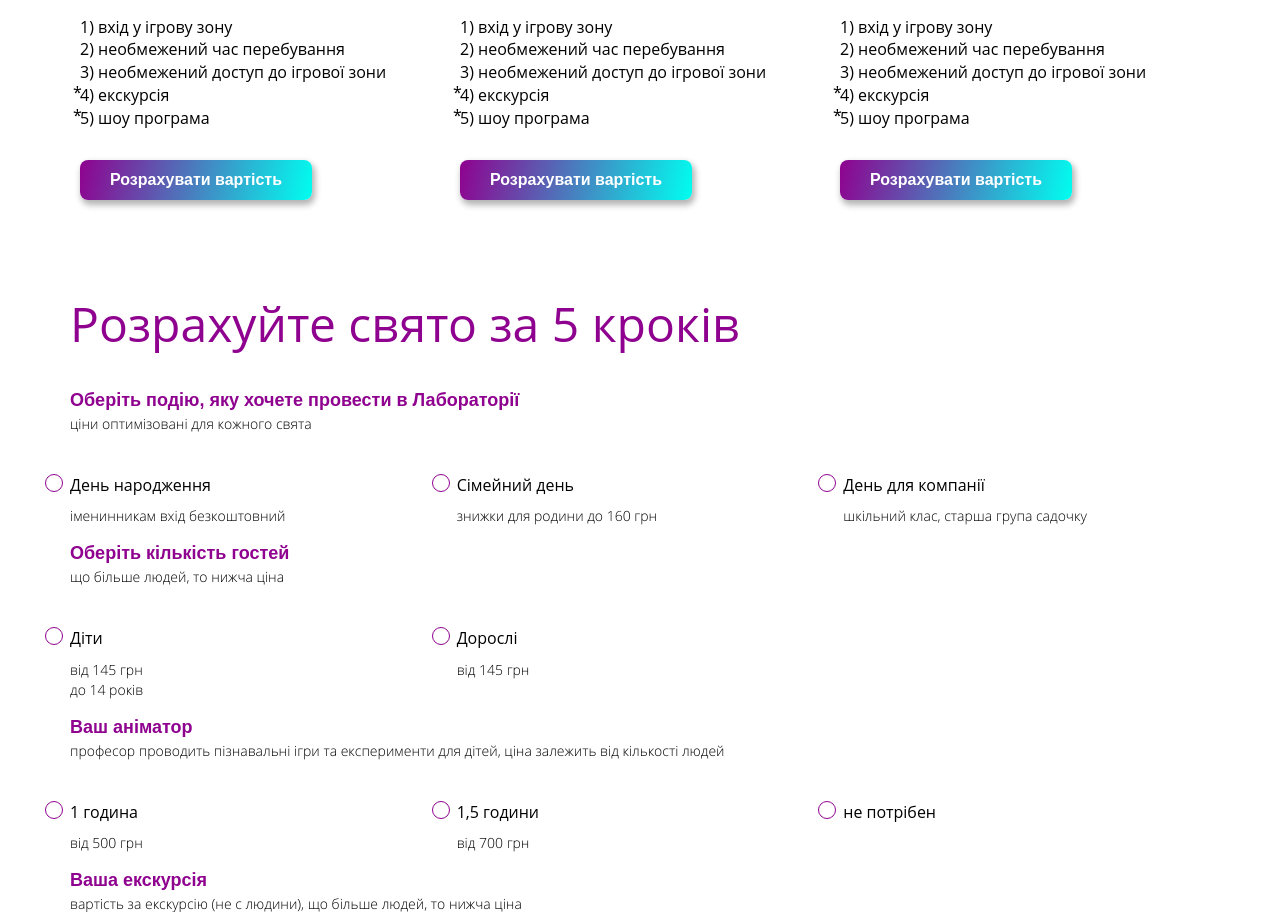
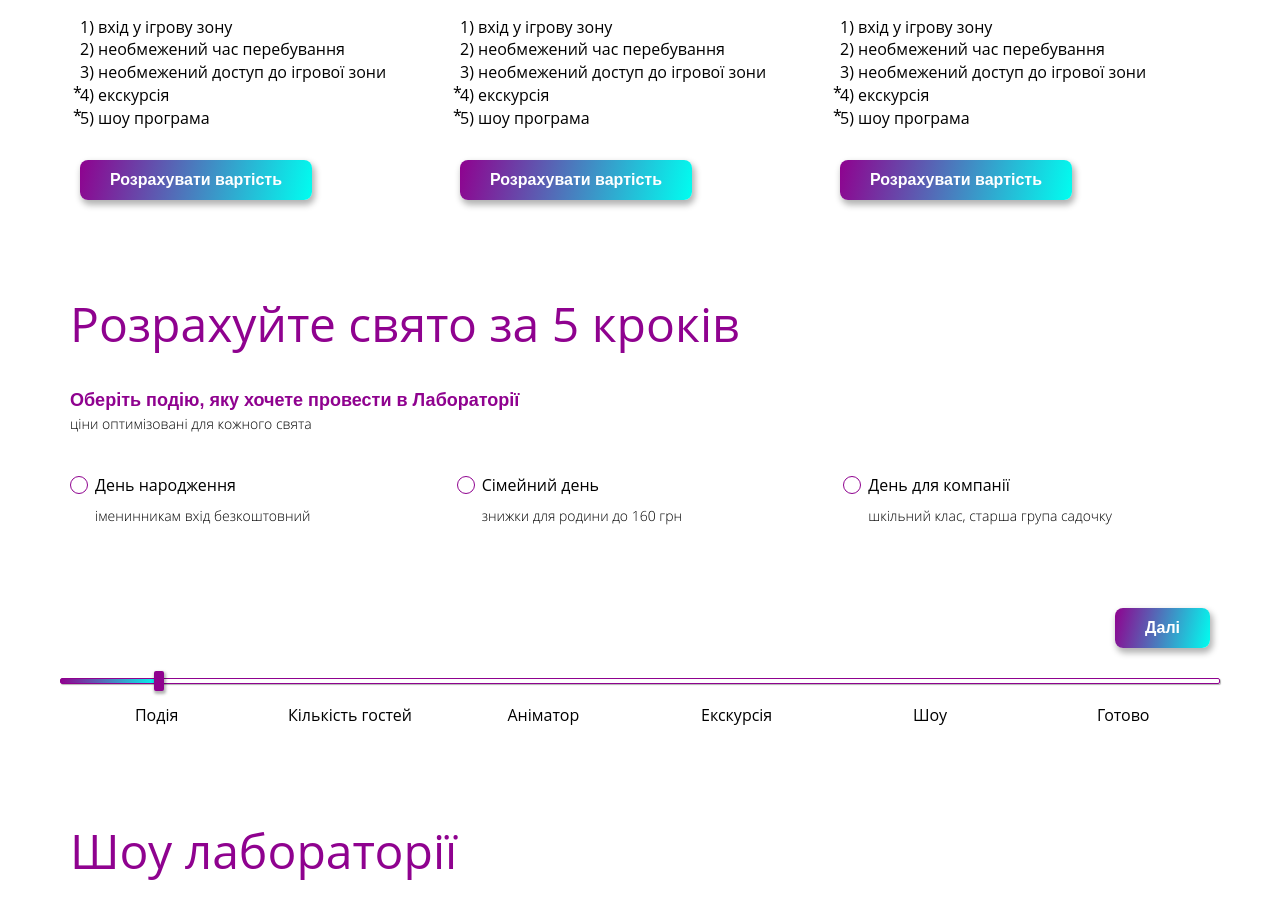
Before and after one commit to Ktara/is-it, a PHP site: page / in a window 1280 px wide. Shown: the part 3444-4356 px from the top of the page. Run offline with PHP 8.4, Linux system fonts and the light colour scheme; some web fonts are replaced.

Commit message:
add calc slider

```diff
--- a/Crazy/css/style.css
+++ b/Crazy/css/style.css
@@ -91,6 +91,7 @@ textarea:focus {
   overflow: hidden;
 }
 .btn {
+  cursor: pointer;
   width: auto;
   height: 40px;
   box-shadow: 2px 4px 6px 1px rgba(0, 0, 0, 0.3);
@@ -421,29 +422,44 @@ textarea:focus {
 }
 /* Calculate section */
 .calculate {
+  width: 100%;
   padding-top: 100px;
 }
-.calculate-slide .section-header {
+.calculate .section-header {
   margin-bottom: 40px;
+}
+.calculate-slide {
+  position: relative;
+  height: 190px;
+  overflow: hidden;
 }
 .calculate-slide-block {
   height: 190px;
+  position: absolute;
+  width: calc(100% - 20px);
+  opacity: 0;
+  display: none;
+}
+.calculate-slide-block:first-child {
+  opacity: 1;
+  display: block;
 }
 .calculate-slide-content .block-sub-header {
   width: 70%;
+  margin-top: 10px;
 }
 .calculate-slide-content label {
+  width: 100%;
+  display: inline-block;
+  margin-left: 25px;
+  margin-top: 25px;
   position: relative;
 }
 .calculate-slide-content label input {
   position: absolute;
   left: -22px;
-  top: 3px;
+  top: 6px;
   visibility: hidden;
-}
-.calculate-slide-content-title {
-  margin-top: 25px;
-  margin-bottom: 10px;
 }
 .calculate-slide-content-title:before {
   content: '';
@@ -453,6 +469,7 @@ textarea:focus {
   height: 18px;
   border: 1px solid #8f028f;
   border-radius: 18px;
+  top: 2px;
   left: -25px;
   background-color: #ffffff;
 }
@@ -462,6 +479,54 @@ input:checked + .calculate-slide-content-title:before {
   width: 21px;
   height: 21px;
   left: -27px;
+}
+.calculate-btn-container {
+  text-align: right;
+  padding-right: 10px;
+  margin-top: 30px;
+}
+.calculate .btn-calculate {
+  margin-left: 20px;
+}
+.calculate .btn-cal-prev {
+  display: none;
+}
+.calculate-progress {
+  width: 100%;
+  height: 6px;
+  box-shadow: 1px 1px 1px rgba(0, 0, 0, 0.3);
+  border-radius: 2px;
+  border: 1px solid #8f028f;
+  margin-top: 30px;
+}
+.calculate-progress-line {
+  display: block;
+  height: 100%;
+  width: 8.5%;
+  position: relative;
+  background-image: linear-gradient(-257deg, #8f028f 0%, #00fef0 100%);
+}
+.calculate-progress-line:after {
+  content: "";
+  right: -5px;
+  top: -8px;
+  position: absolute;
+  display: inline-block;
+  width: 10px;
+  height: 20px;
+  box-shadow: 1px 2px 3px 1px rgba(0, 0, 0, 0.3);
+  border-radius: 2px;
+  background-color: #8f028f;
+}
+.calculate-stage {
+  width: 100%;
+  display: flex;
+  justify-content: space-between;
+  margin-top: 20px;
+}
+.calculate-stage li {
+  width: 17%;
+  text-align: center;
 }
 /* Show section */
 .show {
--- a/Crazy/css/style.less
+++ b/Crazy/css/style.less
@@ -100,6 +100,7 @@ input, button, textarea {
 	overflow: hidden;
 }
 .btn {
+	cursor: pointer;
 	width: auto;
 	height: 40px;
 	box-shadow: 2px 4px 6px 1px rgba(0, 0, 0, 0.3);
@@ -438,31 +439,46 @@ input, button, textarea {
 
 /* Calculate section */
 .calculate {
+	width: 100%;
 	padding-top: 100px;
-	&-slide {
-		.section-header {
+	.section-header {
 			margin-bottom: 40px;
 		}
+	&-slide {
+		position: relative;
+		height: 190px;
+		overflow: hidden;
 		&-block {
 			height: 190px;
+			position: absolute;
+			width: ~"calc(100% - 20px)";
+			opacity: 0;
+			display: none;
+			&:first-child {
+				opacity: 1;
+				display: block;
+			}
 		}
+
 		&-content {
 			.block-sub-header {
 				width: 70%;
-
+				margin-top: 10px;
 			}
 			label {
+				width: 100%;
+				display: inline-block;
+				margin-left: 25px;
+				margin-top: 25px;
 				position: relative;
 				input {
 				position: absolute;
 				left: -22px;
-				top: 3px;
+				top: 6px;
 				visibility: hidden;
 				}
 			}
 			&-title {
-				margin-top: 25px;
-				margin-bottom: 10px;
 				&:before{
 					content: '';
 					position: absolute;
@@ -471,6 +487,7 @@ input, button, textarea {
 					height: 18px;
 					border: 1px solid @main-purple;
 					border-radius: 18px;
+					top: 2px;
 					left: -25px;
 					background-color: @white;
 				}
@@ -484,6 +501,59 @@ input, button, textarea {
 			}
 		}
 	}
+	&-btn-container {
+		text-align: right;
+		padding-right: 10px;
+		margin-top: 30px;
+	}
+	.btn-calculate {
+		margin-left: 20px;
+	}
+	.btn-cal-prev {
+		display: none;
+	}
+	&-progress {
+		width: 100%;
+		height: 6px;
+		box-shadow: 1px 1px 1px rgba(0, 0, 0, 0.3);
+		border-radius: 2px;
+		border: 1px solid @main-purple;
+		margin-top: 30px;
+		&-line {
+			display: block;
+			height: 100%;
+			width: 8.5%;
+			position: relative;
+			background-image: linear-gradient(-257deg, @main-purple 0%, @main-blue 100%);
+			&:after {
+				content: "";
+				right: -5px;
+				top: -8px;
+				position: absolute;
+				display: inline-block;
+				width: 10px;
+				height: 20px;
+				box-shadow: 1px 2px 3px 1px rgba(0, 0, 0, 0.3);
+				border-radius: 2px;
+				background-color: @main-purple;
+			}
+		}
+	}
+	&-stage {
+		width: 100%;
+		display: flex;
+		justify-content: space-between;
+		margin-top: 20px;
+		li {
+			width: 17%;
+			text-align: center;
+		}
+		// li {
+		// 	width: 12%;
+		// 	text-align: right;
+		// }
+	}
+
 }
 
 
--- a/Crazy/index.html
+++ b/Crazy/index.html
@@ -209,11 +209,13 @@
         </section>
 
         <section id="calculate" class="calculate">
+          <div class="container">
+             <h3 class="section-header">
+                      Розрахуйте свято за 5 кроків
+             </h3>
+          </div>
           <div class="container calculate-slide">
-            <h3 class="section-header">
-             Розрахуйте свято за 5 кроків
-             </h3>
-            <div class="calculate-slide-block-event">
+           <div class="calculate-slide-block">
               <h6 class="block-header">
               Оберіть подію, яку хочете провести в Лабораторії
               </h6>
@@ -258,7 +260,7 @@
                 </form>
               </div><!-- row -->
             </div><!-- event -->
-            <div class="calculate-slide-block-guests">
+            <div class="calculate-slide-block">
               <h6 class="block-header">
               Оберіть кількість гостей
               </h6>
@@ -292,7 +294,7 @@
                 </form>
               </div><!-- row -->
             </div><!-- guests -->
-            <div class="calculate-slide-block-animator">
+            <div class="calculate-slide-block">
               <h6 class="block-header">
               Ваш аніматор
               </h6>
@@ -334,7 +336,7 @@
                 </form>
               </div><!-- row -->
             </div><!-- animator -->
-            <div class="calculate-slide-block-excursion">
+            <div class="calculate-slide-block">
               <h6 class="block-header">
               Ваша екскурсія
               </h6>
@@ -379,7 +381,7 @@
                 </form>
               </div><!-- row -->
             </div><!-- excursion -->
-            <div class="calculate-slide-block-showing">
+            <div class="calculate-slide-block">
               <h6 class="block-header">
               Шоу-програма
               </h6>
@@ -435,7 +437,7 @@
                 </form>
               </div><!-- row -->
             </div><!-- showing -->
-            <div class="calculate-slide-block-ready">
+            <div class="calculate-slide-block">
               <div class="row">
                 <div class="col-md-8">
                   <p><span>Подія:</span> знижки для родини до 160 грн</p>
@@ -455,6 +457,27 @@
               </div>
             </div><!-- ready -->
           </div><!-- container -->
+          <div class="container">
+            <div class="row calculate-btn-container">
+              <div class="btn btn-calculate btn-cal-prev">Назад</div>
+              <div class="btn btn-calculate btn-cal-next">Далі</div>
+            </div>
+            <div class="row">
+              <div class="calculate-progress">
+                <div class="calculate-progress-line">
+
+                </div>
+              </div>
+              <ul class="calculate-stage">
+                <li>Подія</li>
+                <li>Кількість гостей</li>
+                <li>Аніматор</li>
+                <li>Екскурсія</li>
+                <li>Шоу</li>
+                <li>Готово</li>
+              </ul>
+            </div>
+          </div>
         </section>
 
 
--- a/Crazy/js/script.js
+++ b/Crazy/js/script.js
@@ -25,3 +25,69 @@ $(document).ready(function(){
         $('body,html').animate({scrollTop: top}, 1200);
     });
 });
+(function(){
+
+    var $slides = $(".calculate-slide-block");
+    var $line = $(".calculate-progress-line");
+    var $btnPrev = $(".btn-cal-prev");
+    var $btnNext = $(".btn-cal-next");
+    var counter = 0;
+    var linePosition = 8.5;
+    var oldPosition = 8.5 + 16.6*($slides.length - 2);
+
+    function nextSlide() {
+
+      $($slides[counter]).animate({opacity:0}, 600);
+
+      if(counter === $slides.length-2)  {
+      $btnNext.css("display" , "none");
+      linePosition = 100;
+      } else {
+        linePosition = linePosition + 16.6;
+      }
+
+      $line.animate({
+        width : linePosition + "%"
+      }, 600);
+
+      setTimeout(function(){
+        $($slides[counter-1]).css("display", "none");
+      }, 600)
+
+      counter = counter + 1;
+
+      if(counter > 0) $btnPrev.css("display", "inline-block");
+
+      $($slides[counter]).css("display", "block").animate({opacity:1}, 600);
+    };
+    function prevSlide() {
+
+      $($slides[counter]).animate({opacity:0}, 600);
+      if(counter < $slides.length) $btnNext.css("display" , "inline-block");
+
+      if(counter === $slides.length - 1) {
+        linePosition = oldPosition;
+      } else {
+        linePosition = linePosition - 16.6;
+      }
+
+
+
+      $line.animate({
+        width : linePosition + "%"
+      }, 600);
+
+      setTimeout(function(){
+        $($slides[counter+1]).css("display", "none");
+      }, 600)
+
+      counter = counter - 1;
+
+      if(counter === 0) $btnPrev.css("display", "none");
+      $($slides[counter]).css("display", "block").animate({opacity:1}, 600);
+    };
+    $btnNext.click(nextSlide);
+    $btnPrev.click(prevSlide);
+
+
+})();
```
